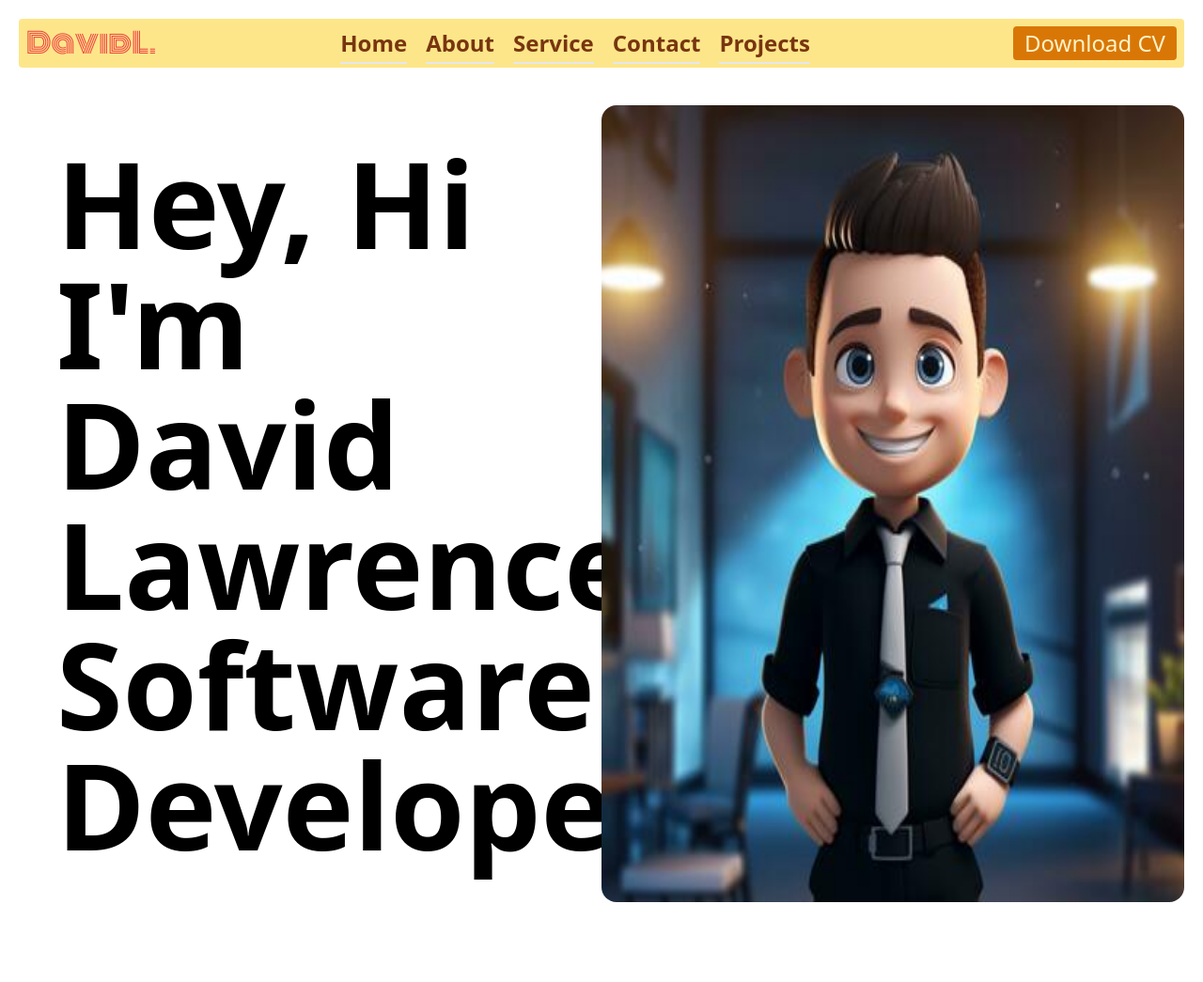
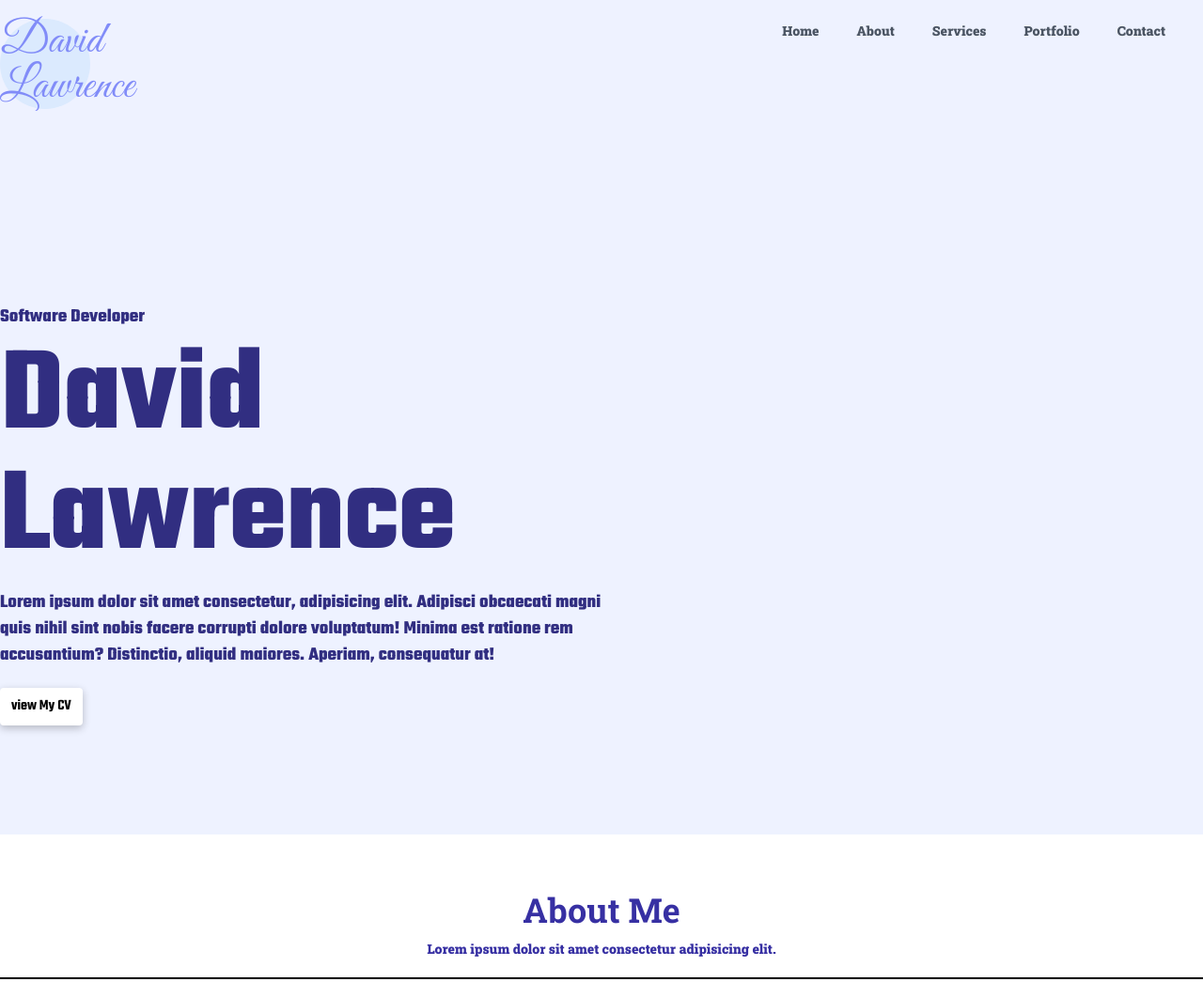
Before and after one commit to lawrence281/David-Lawrence, a plain HTML site: page index.html in a window 1280 px wide. Shown: the top 1045 px of the page at 94% size. Before the commit the page ends 980 px from the top, so only its background shows below. Drawn offline with nearby package versions, Linux system fonts and the light colour scheme; a web font is replaced by a local one.

Commit message:
commit my file 19-11-2024[22:34:10]

```diff
--- a/Css/index.css
+++ b/Css/index.css
@@ -1,20 +1,24 @@
-@import url('https://fonts.googleapis.com/css2?family=Karantina:wght@300;400;700&display=swap');
-@import url('https://fonts.googleapis.com/css2?family=Kavoon&display=swap');
-@import url('https://fonts.googleapis.com/css2?family=Monoton&display=swap');
 
+@import url('https://fonts.googleapis.com/css2?family=Roboto+Slab:wght@100..900&display=swap');
+@import url('https://fonts.googleapis.com/css2?family=Great+Vibes&display=swap');
+@import url('https://fonts.googleapis.com/css2?family=Teko:wght@300..700&display=swap');
 
-.karantina-bold {
-  font-family: "Karantina", system-ui;
-  font-weight: 700;
+.roboto-slab {
+  font-family: "Roboto Slab", serif;
+  font-optical-sizing: auto;
+  font-weight: 900;
   font-style: normal;
 }
-.kavoon-regular {
-  font-family: "Kavoon", serif;
+.great-vibes-regular {
+  font-family: "Great Vibes", cursive;
   font-weight: 400;
   font-style: normal;
 }
-.monoton-regular {
-  font-family: "Monoton", sans-serif;
-  font-weight: 400;
+
+.teko {
+  font-family: "Teko", sans-serif;
+  font-optical-sizing: auto;
+  font-weight: 900;
   font-style: normal;
 }
+.text-shadow{box-shadow: rgba(0, 0, 0, 0.24) 0px 3px 8px;}
--- a/index.html
+++ b/index.html
@@ -7,68 +7,85 @@
     <link href="../Css/index.css" rel="stylesheet">
     <title>Document</title>
 </head>
-<body class="my-auto karantina-bold">
-    <section class="m-5">
-        <div class="text-2xl">
-            <div class="flex flex-wrap justify-between bg-yellow-200 p-2 rounded">
-                <h1 class="my-auto text-3xl text-red-500 cursor-pointer monoton-regular">DavidL.</h1>
-                <div class="my-auto">
-                    <ul class="lg:flex flex-wrap hidden">
-                        <li class="pr-5"><a class="my-auto border-b-2 hover:border-red-900 text-yellow-900 pb-1" href="">Home</a></li>
-                        <li class="pr-5"><a class="my-auto border-b-2 hover:border-red-900 text-yellow-900 pb-1" href="">About</a></li>
-                        <li class="pr-5"><a class="my-auto border-b-2 hover:border-red-900 text-yellow-900 pb-1" href="">Service</a></li>
-                        <li class="pr-5"><a class="my-auto border-b-2 hover:border-red-900 text-yellow-900 pb-1" href="">Contact</a></li>
-                        <li class="pr-5"><a class="my-auto border-b-2 hover:border-red-900 text-yellow-900 pb-1" href="">Projects</a></li>
-                    </ul>
+<body class=" bg-indigo-50 roboto-slab">
+      <section class="mt-5">
+       <div class="mx-auto container ">
+        <div class="roboto-slab px-10 lg:px-0">
+            <div class="flex flex-wrap justify-between">
+                <div class="bg-blue-100 rounded-full lg:h-24 lg:w-24 h-24 w-24 cursor-pointer">
+                    <h2 class="great-vibes-regular lg:text-5xl text-3xl text-indigo-400 my-auto">David Lawrence</h2>
                 </div>
-                <button class="my-auto lg:hidden px-3 text-pink-100" onclick="menuClick()">
+                <div class="lg:hidden" onclick="menuClick()">
                     <svg xmlns="http://www.w3.org/2000/svg" fill="none" viewBox="0 0 24 24" stroke-width="1.5" stroke="currentColor" class="h-8 w-8">
                         <path stroke-linecap="round" stroke-linejoin="round" d="M3.75 6.75h16.5M3.75 12h16.5m-16.5 5.25h16.5" />
                       </svg>
 
-                    </button>
-                <button class="px-3 hidden lg:block bg-yellow-600 rounded">
-                    <h2 class="text-yellow-100">
-                        Download CV
-                    </h2>
-                </button>
-            </div>
-            <div class="hidden w-1/2 bg-pink-700 mt-2 ml-44 float-right rounded absolute" id="mobileMenu">
-                <div class="my-auto lg:hidden">
-                    <ul class="flex flex-wrap flex-col ">
-                        <li class="pb-5 text-center"><a class="text-pink-100 pb-2" href="">Home</a></li>
-                        <li class="pb-5 text-center"><a class="text-pink-100 pb-2" href="">About</a></li>
-                        <li class="pb-5 text-center"><a class="text-pink-100 pb-2" href="">Service</a></li>
-                        <li class="pb-5 text-center"><a class="text-pink-100 pb-2" href="">Contact</a></li>
-                        <li class="pb-5 text-center"><a class="text-pink-100 pb-2" href="">Projects</a></li>
+                </div>
+                <div class="hidden lg:flex">
+                    <ul class="flex flex-wrap">
+                        <li class="pr-10"><a class="text-sm text-gray-600" href="">Home</a></li>
+                        <li class="pr-10"><a class="text-sm text-gray-600" href="">About</a></li>
+                        <li class="pr-10"><a class="text-sm text-gray-600" href="">Services</a></li>
+                        <li class="pr-10"><a class="text-sm text-gray-600" href="">Portfolio</a></li>
+                        <li class="pr-10"><a class="text-sm text-gray-600" href="">Contact</a></li>
                     </ul>
                 </div>
             </div>
+            <div class="mt-3 hidden absolute mx-44 " id="mobileMenu">
+                <ul class="flex flex-wrap flex-col">
+                    <li class="lg:pr-10 pb-2 text-center"><a class="lg:text-sm text-xl text-gray-600" href="">Home</a></li>
+                    <li class="lg:pr-10 pb-2 text-center"><a class="lg:text-sm text-xl text-gray-600" href="">About</a></li>
+                    <li class="lg:pr-10 pb-2 text-center"><a class="lg:text-sm text-xl text-gray-600" href="">Services</a></li>
+                    <li class="lg:pr-10 pb-2 text-center"><a class="lg:text-sm text-xl text-gray-600" href="">Portfolio</a></li>
+                    <li class="lg:pr-10 pb-2 text-center"><a class="lg:text-sm text-xl text-gray-600" href="">Contact</a></li>
+                </ul>
+            </div>
         </div>
-        <div class="mt-10">
-            <div class="lg:flex">
-                <div class="lg:w-1/2 w-full">
-                    <div class="mt-10 text-7xl lg:text-9xl ml-10">
-                        <h1>
-                            Hey, Hi
-                        </h1>
-                        <h1>
-                            I'm
-                        </h1>
-                        <h1>
-                            David Lawrence
-                        </h1>
-                        <h1 class="mb-10">
-                            Software Developer
-                        </h1>
+        <div class="lg:mt-32 mt-16 teko flex flex-wrap text-indigo-900">
+            <div class="lg:mt-20 lg:text-4xl lg:w-1/2 text-center lg:text-left mb-5">
+                <h1 class="text-xl lg:text-0xl">Software Developer</h1>
+                <h1 class="lg:text-9xl text-6xl mt-2">David Lawrence</h1>
+                <p class="lg:text-xl mt-3 lg:px-0 px-10">Lorem ipsum dolor sit amet consectetur, adipisicing elit. Adipisci obcaecati magni quis nihil sint nobis facere corrupti dolore voluptatum! Minima est ratione rem accusantium? Distinctio, aliquid maiores. Aperiam, consequatur at!</p>
+                <button class="text-base my-auto mt-5 text-shadow bg-white rounded shadow-2xl">
+                    <h2 class="px-3 py-2 font-semibold text-black">view My CV</h2>
+                </button>
+            </div>
+            <div class="bg-blue-100 mt-0">
+
+            </div>
+        </div>
+       </div>
+    </section>
+    <section class="bg-white mt-5">
+        <div class="container mx-auto text-indigo-800">
+            <div class="mt-24">
+                <div class="text-center pt-5">
+                    <h2 class="lg:text-4xl text-2xl font-bold mt-10">About Me</h2>
+                <p class="text-sm mt-3 lg:border-b-2 lg:border-black pb-5">Lorem ipsum dolor sit amet consectetur adipisicing elit.</p>
+                </div>
+            </div>
+            <div class="mt-24">
+                <div>
+                    <h1 class="text-2xl">Developing With a Passion While Exploring The World.</h1>
+                </div>
+                <div class="mt-14">
+                   <div class="flex flex-warp justify-between">
+                    <div>
+                        <h1>Lorem ipsum dolor sit amet consectetur, adipisicing elit. Dolorum eligendi laudantium laborum exercitationem. Iusto nam et modi quibusdam consequatur odio distinctio, asperiores perspiciatis eligendi minus nesciunt assumenda totam nulla eos.</h1>
+                        <h2>Lorem, ipsum dolor sit amet consectetur adipisicing elit.</h2>
                     </div>
-                </div>
-                <div class="lg:w-1/2  w-full flex justify-center">
-                    <img src="./assets/young-man-animation-style-illustration-free-photo.jpg" alt="" class="rounded-2xl">
+                    <div>
+                        <h1>Lorem ipsum dolor sit amet consectetur, adipisicing elit. Dolorum eligendi laudantium laborum exercitationem. Iusto nam et modi quibusdam consequatur odio distinctio, asperiores perspiciatis eligendi minus nesciunt assumenda totam nulla eos.</h1>
+                        <h2>Lorem, ipsum dolor sit amet consectetur adipisicing elit.</h2>
+                    </div>
+                    <div>
+                        <img src="./assets/young-man-animation-style-illustration-free-photo.jpg" alt="">
+                    </div>
+                   </div>
                 </div>
             </div>
         </div>
     </section>
-    <script src="./js/index.js"></script>
+    <script src="./js/index.js"> </script>
 </body>
 </html>
```
